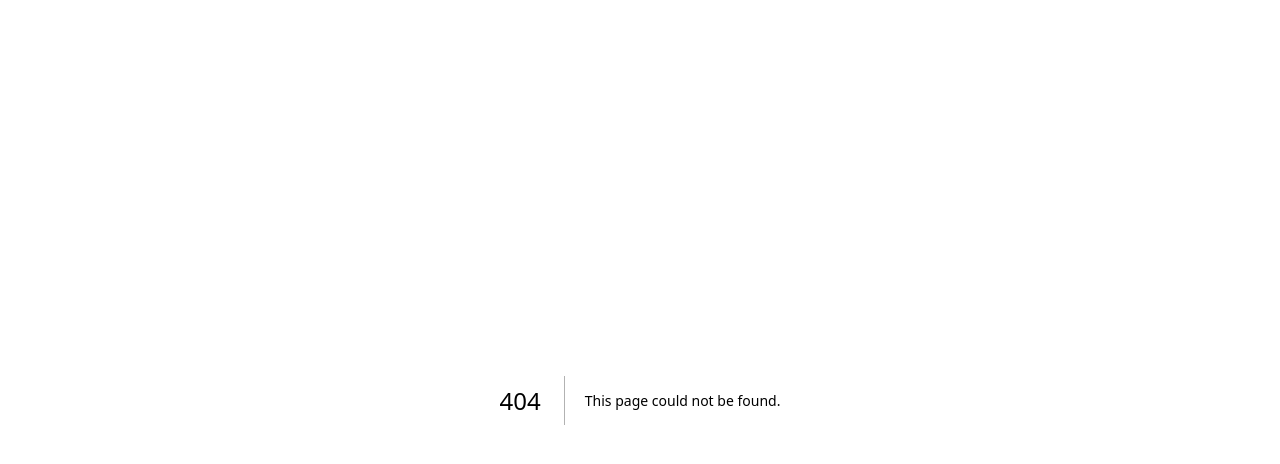
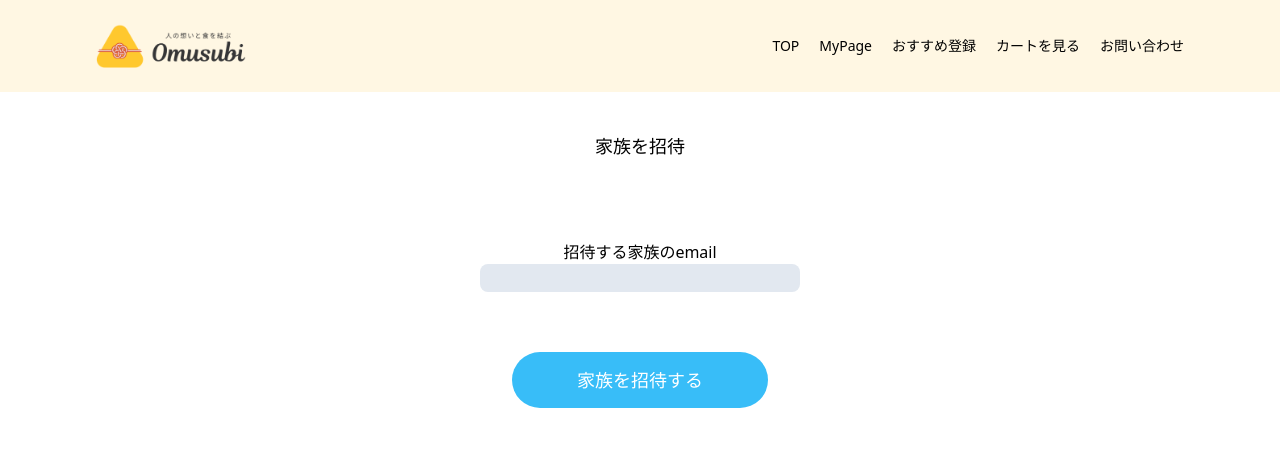
Before and after one commit to marikokitano/Lastproject-Omusubi, a Next.js app in the folder front/: page /invite in a window 1280 px wide. Before the commit this address had no page. Shown: the top 464 px of the page. Built offline with nearby package versions, Linux system fonts and the light colour scheme; a web font is replaced by a local one.

Commit message:
家族を招待まで作成
アカウント画面、家族を招待まで作成しました

```diff
--- /dev/null
+++ b/front/components/EditButton.tsx
@@ -0,0 +1,18 @@
+import React from "react";
+
+interface EditButtonProps {
+  onClick: () => void;
+}
+
+const EditButton: React.FC<EditButtonProps> = ({ onClick }) => {
+  return (
+    <button
+      onClick={onClick}
+      className=" hover:text-blue-700 text-sky-500 font-bold py-2 px-4 rounded"
+    >
+      編集する
+    </button>
+  );
+};
+
+export default EditButton;
--- a/front/components/Input.tsx
+++ b/front/components/Input.tsx
@@ -18,7 +18,7 @@ function Input({ label }: InputProps) {
  type="text"
  value={value}
  onChange={handleChange}
- className='bg-slate-200 w-80 h-7'
+ className='bg-slate-200 w-80 h-7 rounded-lg'
  />
  </div>
  );
--- a/front/components/Logo2.tsx
+++ /dev/null
@@ -1,13 +0,0 @@
-const Logo2 = () => {
-    return (
-      <div className="logo bg-body-yellow h-[100px]">
-        <img
-          src="/images/logo.png" // ロゴ画像のファイルパス
-          alt="omusubiロゴ" // ロゴの代替テキスト
-          className="mx-auto pt-5 w-[200px] "
-        />
-      </div>
-    );
-  };
-
-  export default Logo2;
--- /dev/null
+++ b/front/pages/account/detail.tsx
@@ -0,0 +1,31 @@
+import React from 'react';
+import { useRouter } from 'next/router';
+import EditButton from '@/components/EditButton';
+import Layout from '@/components/Layout';
+
+
+const Account = () => {
+    const router = useRouter();
+    const handleClick = () => {
+        console.log("編集する")
+    }
+    return (
+        <div className='text-center items-center'>
+            <Layout>
+
+            </Layout>
+            <div className='font-medium'>
+                <p className='text-lg pt-10'>にこ</p>
+                <p className='pt-10'>
+                    名前<EditButton onClick={handleClick}/>
+                    </p>
+                <p className='pt-10'>住所</p>
+                <p className='pt-10'>電話番号</p>
+                <p className='pt-10'>利用頻度</p>
+            </div>
+
+        </div>
+    )
+}
+
+export default Account;
--- a/front/pages/family/create.tsx
+++ b/front/pages/family/create.tsx
@@ -2,7 +2,7 @@ import React from 'react';
 import { useRouter } from 'next/router';
 import Button from '@/components/Button';
 import Input from '@/components/Input';
-import Logo2 from '@/components/Logo2';
+import Layout from '@/components/Layout';
 import Dropdown from '@/components/Dropdown';
 
 
@@ -14,7 +14,10 @@ const Create = () => {
 
  return (
  <div className='text-center items-center'>
-    <Logo2 />
+    <Layout>
+
+    </Layout>
+
     <div className=' font-medium'>
     <p className='pt-10 pb-10 text-lg'>家族を登録</p>
     <Input
--- a/front/pages/family/index.tsx
+++ b/front/pages/family/index.tsx
@@ -1,22 +1,26 @@
 import React from 'react';
 import { useRouter } from 'next/router';
-import Logo2 from '@/components/Logo2';
 import Button from '@/components/Button';
+import Layout from '@/components/Layout';
 
 
 const Family = () => {
     const router = useRouter();
     const handleClick = () => {
-        console.log("ここにPost？");
+        router.push("http://localhost:3000/family/create")
     }
     return (
         <div className='text-center items-center'>
-            <Logo2 />
+            <Layout>
+
+            </Layout>
             <div className='font-medium'>
                 <p className='text-lg pt-10'>Mypage</p>
                 <p className='pt-10'>家族一覧</p>
             </div>
-            <Button onClick={handleClick} text="家族を登録する" />
+            <div className='pt-10 flex justify-center'>
+                <Button onClick={handleClick} text="家族を登録する" />
+            </div>
         </div>
     )
 }
--- /dev/null
+++ b/front/pages/invite/complete.tsx
@@ -0,0 +1,25 @@
+import React from 'react';
+import { useRouter } from 'next/router';
+import Layout from '@/components/Layout';
+import Button from '@/components/Button';
+
+const InviteComplete = () => {
+    const router = useRouter();
+    const ClickTop = () => {
+        console.log('TopページのURL');
+        };
+    return(
+        <div className='text-center items-center'>
+            <Layout>
+
+            </Layout>
+            <p className='text-lg font-medium pb-5 pt-10'>家族を招待完了</p>
+            <p className='pb-10'>家族の招待が完了しました！</p>
+            <div className='flex justify-center'>
+                <Button onClick={ClickTop} text="TOPページへ" />
+            </div>
+        </div>
+    );
+};
+
+export default InviteComplete;
--- /dev/null
+++ b/front/pages/invite/index.tsx
@@ -0,0 +1,33 @@
+import React from 'react';
+import { useRouter } from 'next/router';
+import Button from '@/components/Button';
+import Layout from '@/components/Layout';
+import Input from '@/components/Input';
+
+
+const Invite = () => {
+    const router = useRouter();
+    const handleClick = () => {
+        console.log("編集する")
+    }
+    return (
+        <div className='text-center items-center'>
+            <Layout>
+
+            </Layout>
+            <div className='font-medium'>
+                <p className='text-lg pt-10 pb-20'>家族を招待</p>
+                <Input
+                label="招待する家族のemail"/>
+                <div className='flex justify-center pt-10'>
+                    <Button
+                        onClick={handleClick}
+                        text="家族を招待する"></Button>
+                </div>
+            </div>
+
+        </div>
+    )
+}
+
+export default Invite;
```
